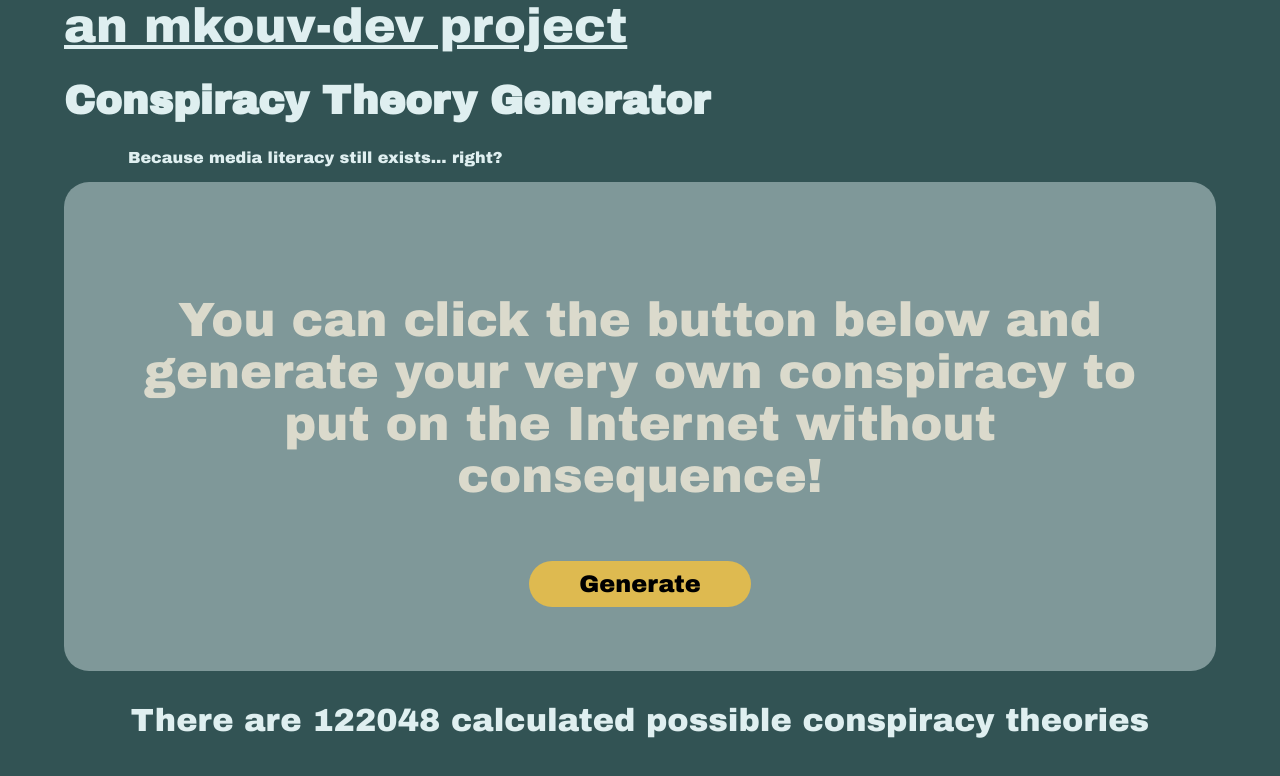
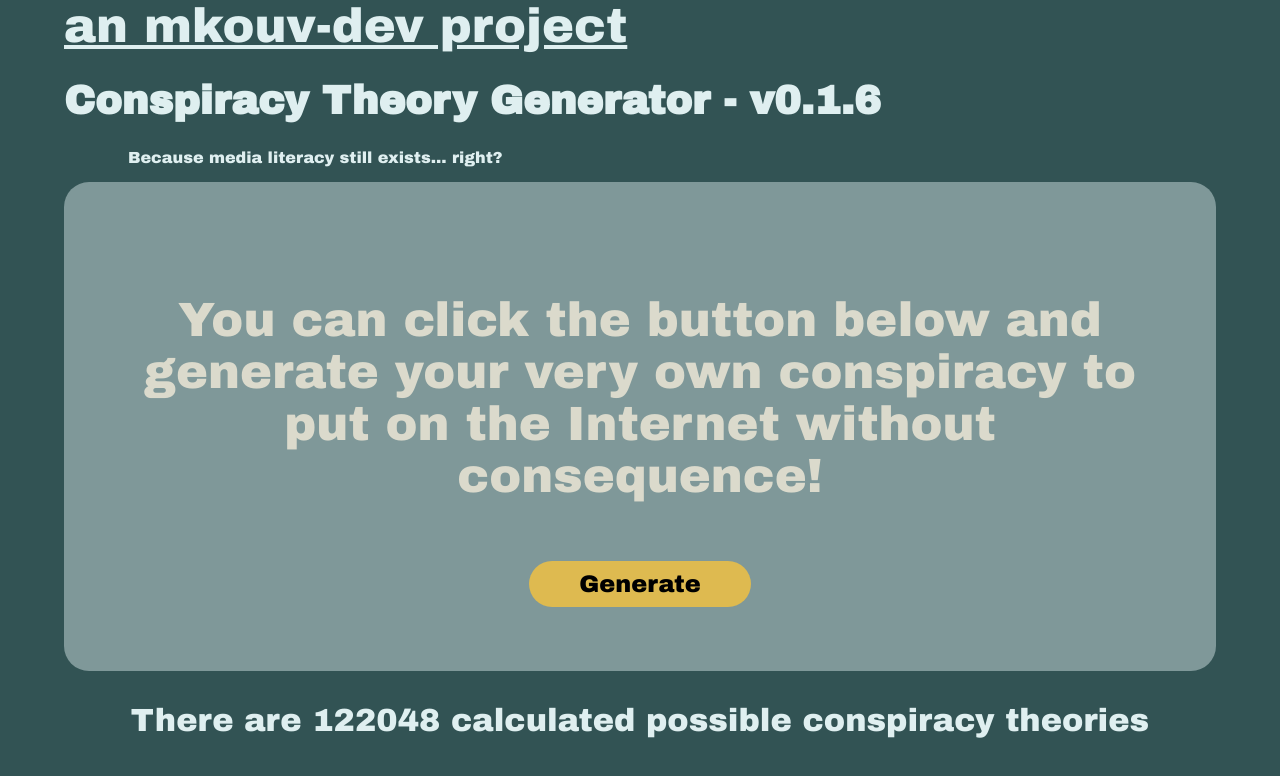
Before and after one commit to matthewkouveliotes/Conspiracy-Theory-Generator, a plain HTML site: page index.html in a window 1280 px wide. Drawn offline with Linux system fonts and the light colour scheme.

Commit message:
0.1.6: added version numbers

```diff
--- a/index.html
+++ b/index.html
@@ -12,7 +12,7 @@
 </head>
 <body onload="loadPresets()">
 <a id="home" href="https://www.mkouv.dev">an mkouv-dev project</a>
-<h1 id="title">Conspiracy Theory Generator</h1>
+<h1 id="title">Conspiracy Theory Generator - v0.1.6</h1>
 <p id="desc">Because media literacy still exists... right?</p>
 <div id="display">
     <p id="content">You can click the button below and generate your very own conspiracy to put on the Internet without consequence!</p>
```
Also changed, not shown: resources/people.txt.
